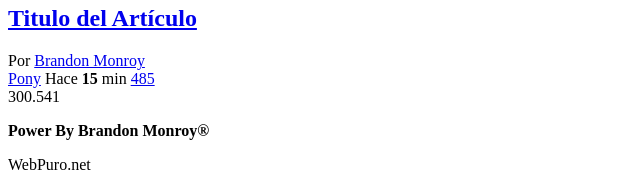
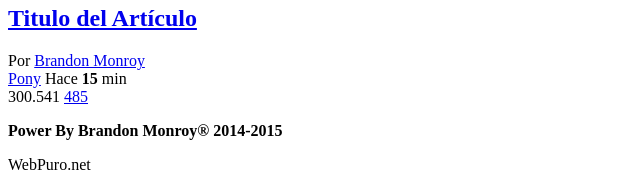
Before and after one commit to BrandonSMonroyM/proyecto-Mejorandola, a plain HTML site: page index.html in a window 1280 px wide. Shown: the part 775-962 px from the top of the page, without its empty margins (0-640 px from the left). Drawn offline with Linux system fonts and the light colour scheme.

Commit message:
actualizacion

```diff
--- a/index.html
+++ b/index.html
@@ -48,19 +48,19 @@
 					<span class="fecha_item">
 						Hace <strong>15</strong> min
 					</span>
-					<a href="#" class="comentarios_item">485</a>
-					<a href="#" class="guardar_item"></a>
 				</div>
 				<div class="votacion">
 					<a href="#" class="up"></a>
 					300.541
 					<a href="#" class="down"></a>
+					<a href="#" class="comentarios_item">485</a>
+					<a href="#" class="guardar_item"></a>
 				</div>
 		</article>
 	</section>
 	<!-- Footer -->
 	<footer>
-		<p><strong>Power By Brandon Monroy®</strong></p>
+		<p><strong>Power By Brandon Monroy® 2014-2015</strong></p>
 		<p>WebPuro.net</p>
 	</footer>
 </body>
```
